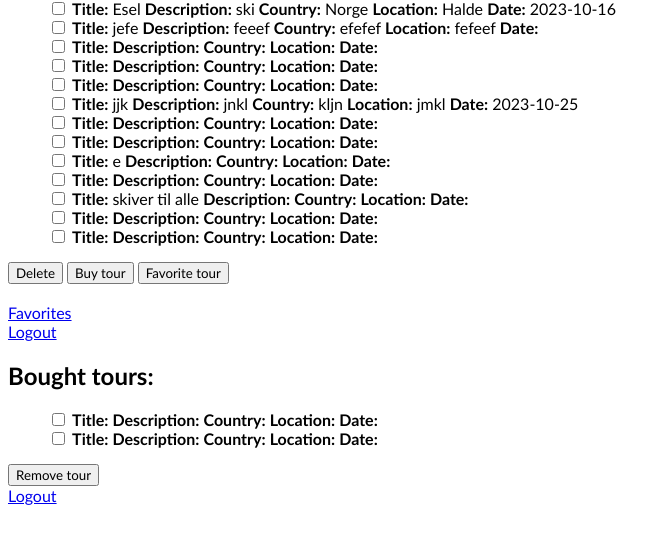
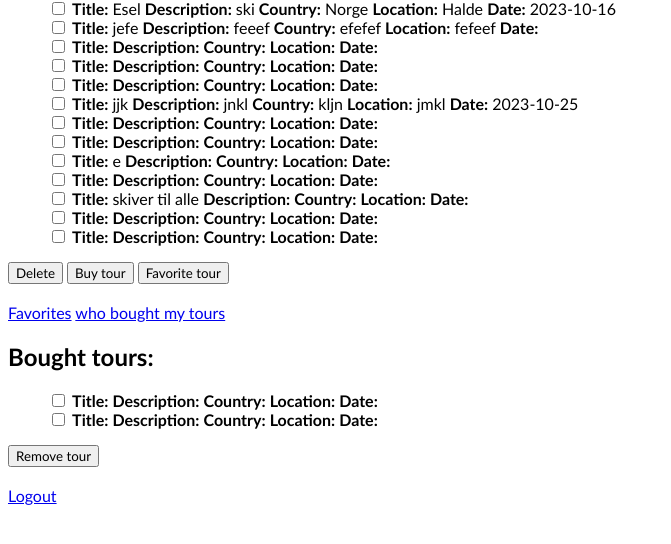
Before and after one commit to mapclean9r/Software, a Flask app: page /homepage in a window 1280 px wide. Shown: the part 209-753 px from the top of the page, without its empty margins (0-671 px from the left). Run offline with Flask 3, Linux system fonts and the light colour scheme; data comes from the database, SQL or seed files in the repository; both versions use the stored data as it was after the commit.

Commit message:
fiksa en who_bought side

```diff
--- a/src/app.py
+++ b/src/app.py
@@ -53,7 +53,7 @@
 @application.route('/homepage')
 def homepage():
     global global_user_id
-    db = sqlite3.connect('src/backend/database/database.db')
+    db = sqlite3.connect('backend/database/database.db')
     cursor = db.cursor()
 
     cursor.execute("SELECT * from Tour")
@@ -152,6 +152,9 @@
 
     return render_template('/favorites.html', list_of_tours=list, list_of_favorited_tours=list_of_favorited_tours)
 
+@application.route('/who_bought')
+def who_bought():
+    return render_template('/who_bought.html')
 
 if __name__ == '__main__':
     application.run(debug=True)
--- a/src/frontend/templates/homepage.html
+++ b/src/frontend/templates/homepage.html
@@ -42,8 +42,9 @@
 
 
     <!-- Logut knappen bare sender en tilbake til index-siden uten noen form for logutfunksjonalitet. -->
-    <a href="{{ url_for('favorites') }}">Favorites</a> <br>
-    <a href="{{ url_for('index') }}">Logout</a>
+    <a href="{{ url_for('favorites') }}">Favorites</a>
+    <a href="{{ url_for('who_bought') }}">who bought my tours</a>
+    <br>
 
     <h2>Bought tours:</h2>
     <form action="/remove_bought_tour" method="POST">
@@ -62,6 +63,7 @@
         <button type="submit" name="handle_action" value="delete">Remove tour</button>
         <!-- <button type="submit" name="handle_action" value="remove">Remove</button> -->
     </form>
+    <br />
     <a href="{{ url_for('index') }}">Logout</a> <br>
     <!-- Logut knappen bare sender en tilbake til index-siden uten noen form for logutfunksjonalitet. -->
 
```
Also changed, not shown: src/frontend/templates/who_bought.html (added, +10 -0 lines), src/backend/database/database.db.
